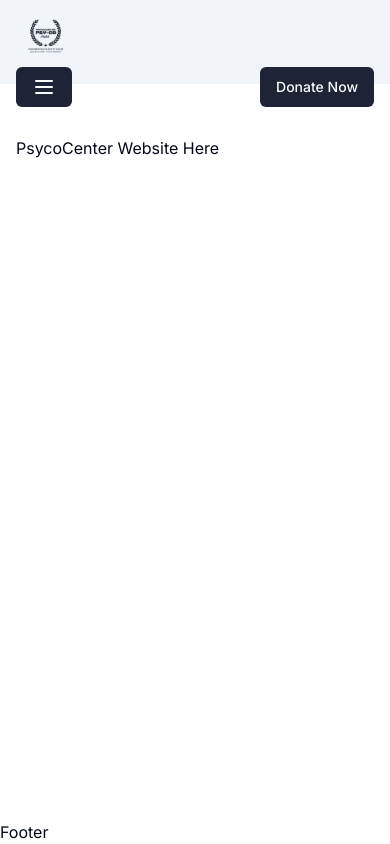
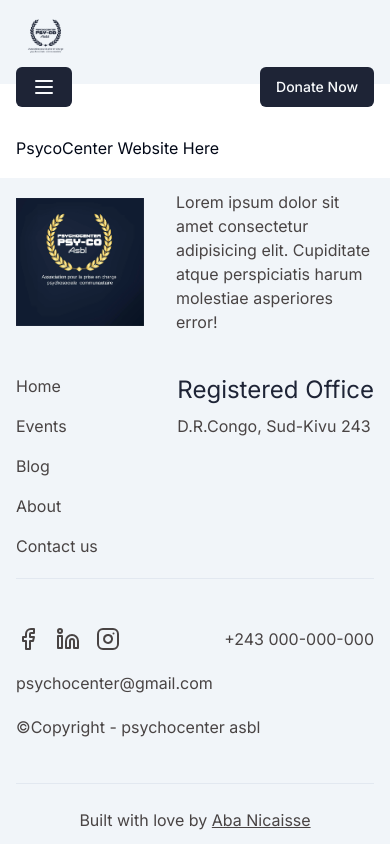
Before and after one commit to abanicaisse/psychocenter, a Next.js app: page / in a window 390 px wide. Built offline with nearby package versions, Linux system fonts and the light colour scheme.

Commit message:
feat: create responsive footer

```diff
--- a/app/_components/Footer.tsx
+++ b/app/_components/Footer.tsx
@@ -1,7 +1,96 @@
+import Image from "next/image";
 import React from "react";
+import psychocenterImg from "@/public/psycho-center.jpg";
+import Link from "next/link";
+import { Facebook, Instagram, Linkedin } from "lucide-react";
 
 const Footer = () => {
-  return <div className="flex mt-auto">Footer</div>;
+  const footerLinks: { label: string; url: string }[] = [
+    {
+      label: "Home",
+      url: "/",
+    },
+    {
+      label: "Events",
+      url: "#",
+    },
+    {
+      label: "Blog",
+      url: "#",
+    },
+    {
+      label: "About",
+      url: "#",
+    },
+    {
+      label: "Contact us",
+      url: "#",
+    },
+  ];
+
+  return (
+    <footer className="flex mt-auto bg-secondary text-[#494444] mx-0 px-0">
+      <div className="w-full max-w-[80rem] flex flex-col gap-5 px-4 md:px-12 py-3 md:py-8 mx-auto mb-0">
+        <div className="w-full block md:flex gap-4 justify-between items-start">
+          <div className="w-full flex items-center gap-8 mb-10 md:mb-0">
+            <Image
+              src={psychocenterImg}
+              width={128}
+              height={128}
+              alt="psychocenter"
+            />
+            <p className="w-fit max-w-[20.625rem] text-[#494444]">
+              Lorem ipsum dolor sit amet consectetur adipisicing elit.
+              Cupiditate atque perspiciatis harum molestiae asperiores error!
+            </p>
+          </div>
+          <div className="w-full flex gap-10 justify-between">
+            <div className="flex flex-col gap-4">
+              {footerLinks.map((link) => (
+                <Link href={link.url} className="hover:underline">
+                  {link.label}
+                </Link>
+              ))}
+            </div>
+            <div className="flex flex-col gap-2 ">
+              <h2 className="text-primary text-2xl">Registered Office</h2>
+              <p>D.R.Congo, Sud-Kivu 243</p>
+            </div>
+          </div>
+        </div>
+        <div className="w-full flex flex-wrap items-center justify-between gap-5 border-t-[1px] border-t-solid  pt-12 pb-6">
+          <div className="flex gap-4 items-center">
+            <Link href={"#"}>
+              <Facebook width={24} height={24} className="hover:underline" />
+            </Link>
+            <Link href={"#"}>
+              <Linkedin width={24} height={24} className="hover:underline" />
+            </Link>
+            <Link href={"#"}>
+              <Instagram width={24} height={24} className="hover:underline" />
+            </Link>
+          </div>
+          <p className="cursor-pointer hover:underline">+243 000-000-000</p>
+          <p className="cursor-pointer hover:underline">
+            psychocenter@gmail.com
+          </p>
+          <p className="cursor-pointer hover:underline">
+            &copy;Copyright - psychocenter asbl
+          </p>
+        </div>
+        <p className="w-full text-center border-t-[1px] border-t-solid pt-6">
+          Built with love by{" "}
+          <Link
+            href={"https://www.github.com/abanicaisse"}
+            target="_blank"
+            className="underline hover:underline"
+          >
+            Aba Nicaisse
+          </Link>
+        </p>
+      </div>
+    </footer>
+  );
 };
 
 export default Footer;
--- a/app/_components/Navbar.tsx
+++ b/app/_components/Navbar.tsx
@@ -63,7 +63,7 @@ const Navbar = () => {
   }, [expandMobileNav]);
 
   return (
-    <header className="w-full bg-muted relative mb-10">
+    <header className="w-full bg-muted relative mb-10 mx-0 px-0">
       <nav className="w-full flex max-w-[80rem] py-3 px-4 md:px-12 md:h-[5rem] mx-auto mb-0">
         <Image src={logo} width={60} height={40} alt="logo" />
         <div className="w-full max-w-[80rem] mx-auto pt-2 pr-8 md:pr-16 right-auto flex justify-between items-center absolute top-[70%] rounded-[0.5rem]">
```
